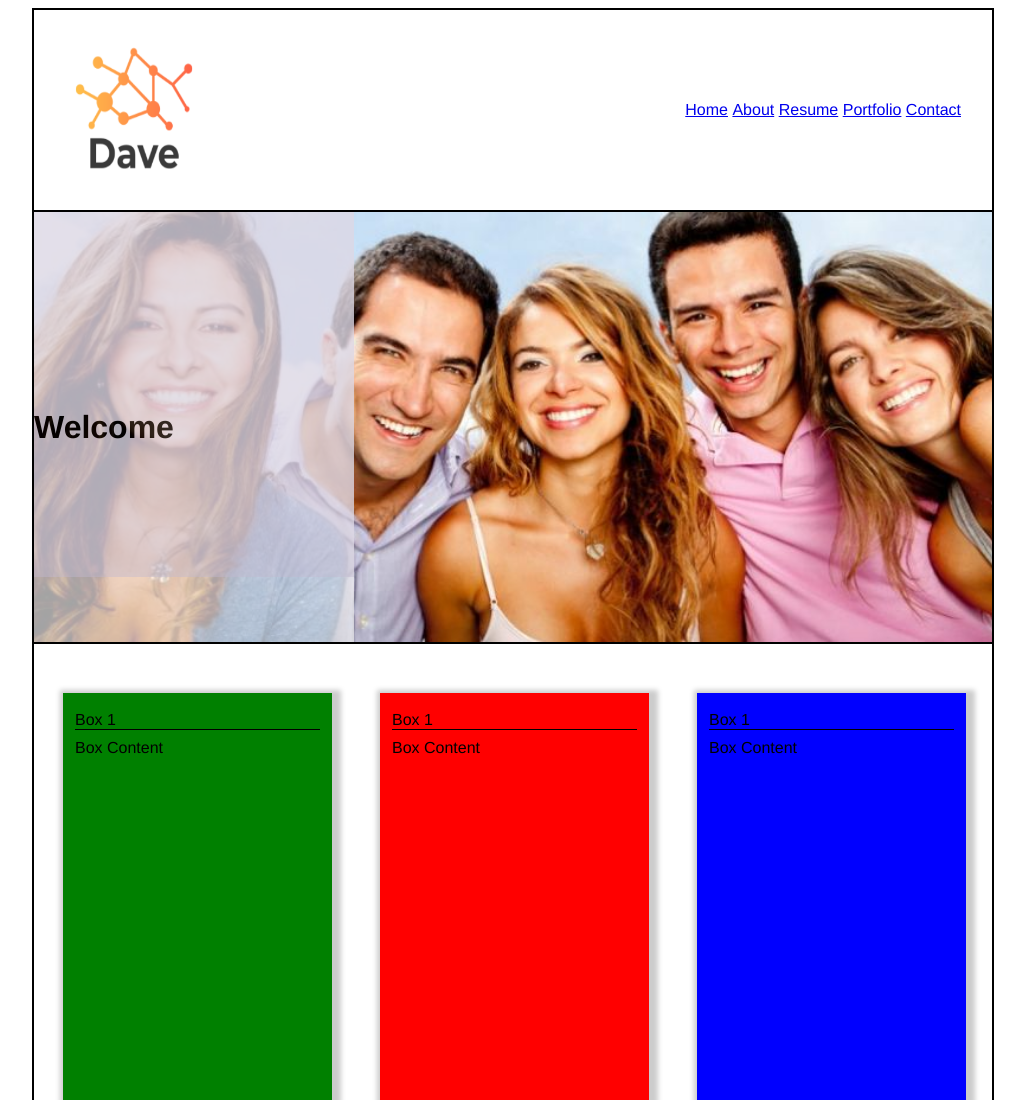
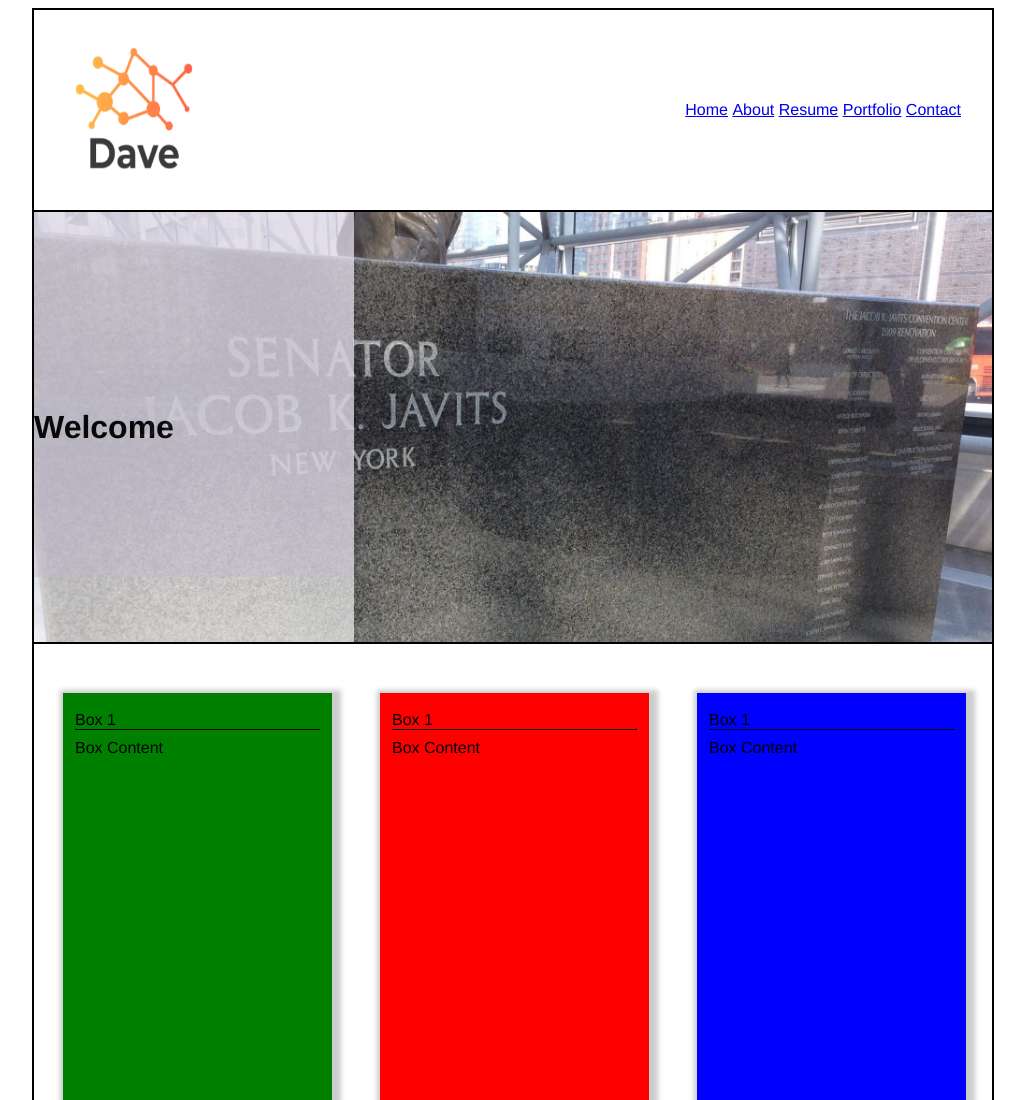
Before and after one commit to NJSal/zlayout, a plain HTML site: page index.html in a window 1280 px wide. Shown: the top 1100 px of the page, without its empty margins (127-1152 px from the left). Drawn offline with Linux system fonts and the light colour scheme.

Commit message:
task: updated main.css with a new picture

```diff
--- a/main.css
+++ b/main.css
@@ -117,7 +117,7 @@
 
 #banner {
     height: 430px;                                          /*originally 363*/
-    background-image: url("imagesz/happypeople.jpg");
+    background-image: url("imagesz/JacobJavits.jpg");
     background-repeat: no-repeat;
     background-size: cover;
     line-height: 430px;                                     /*originally 363*/
```
